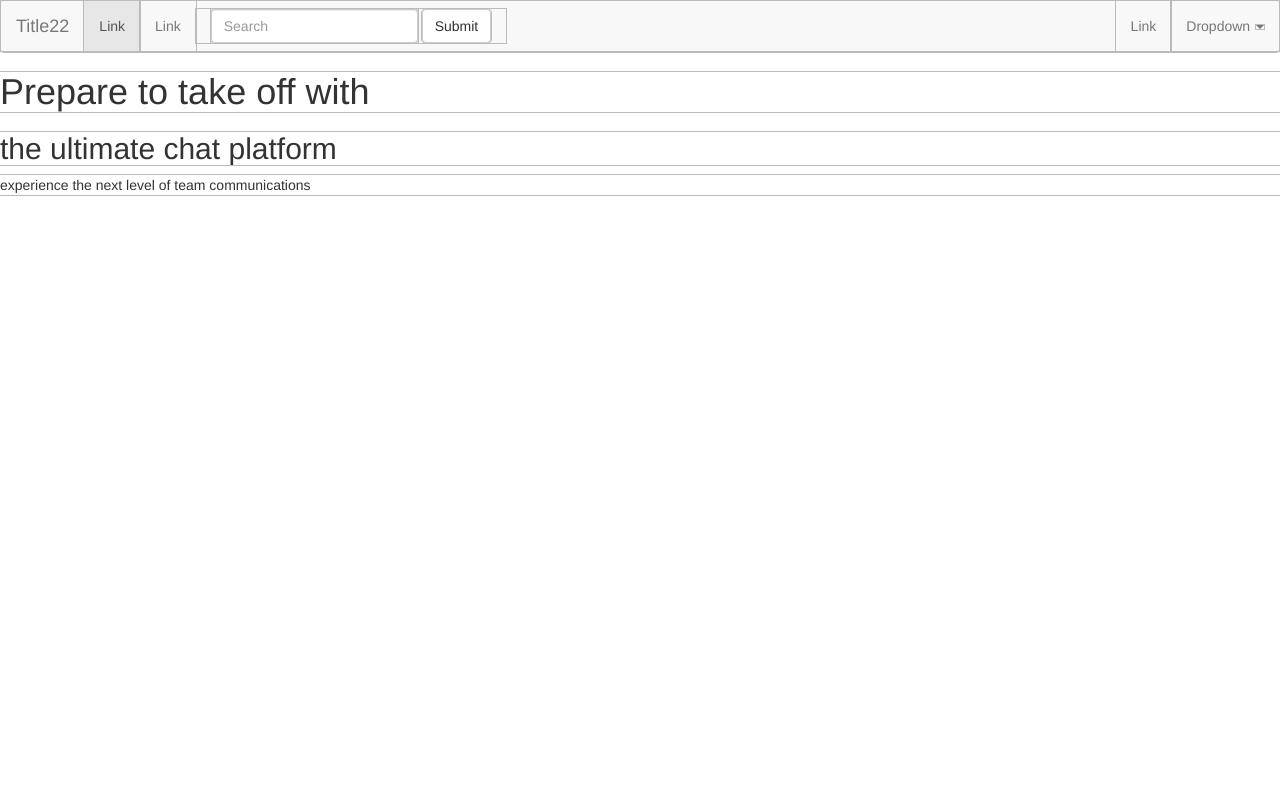
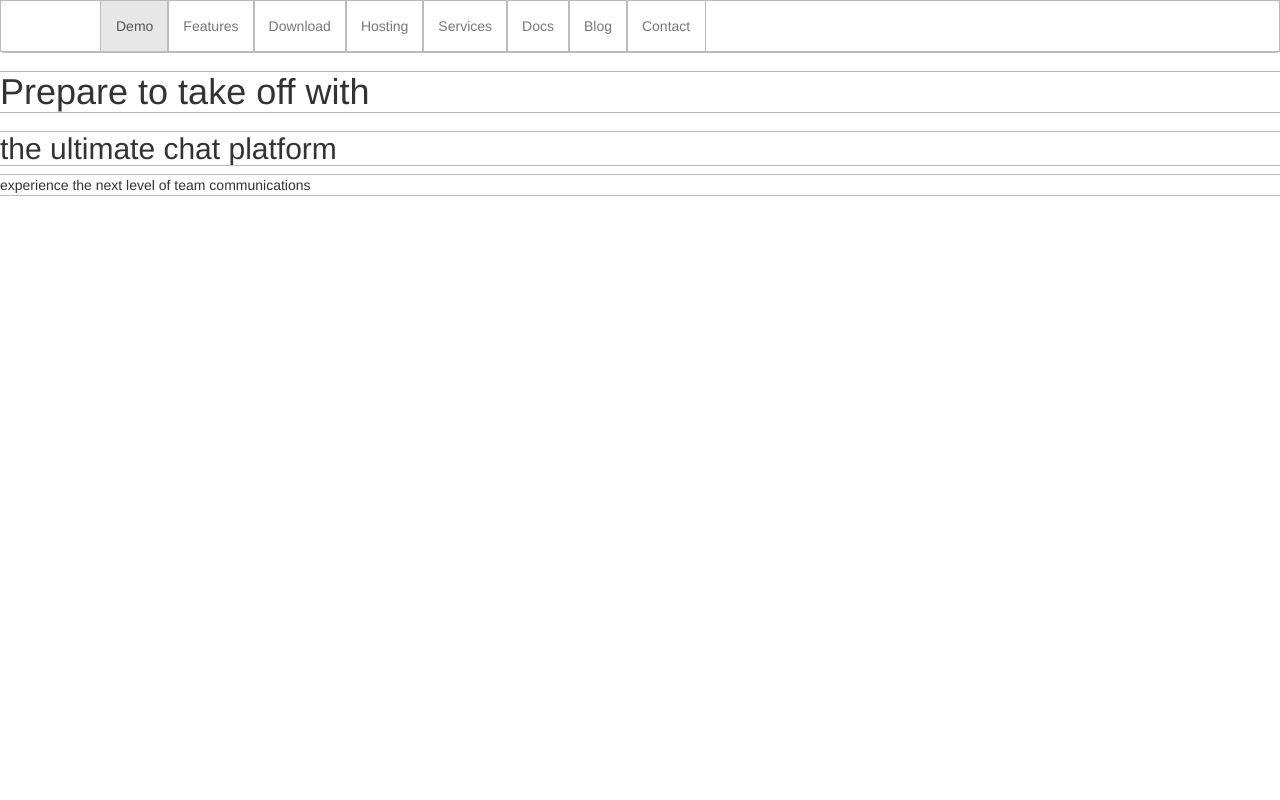
Before and after one commit to WooodHead/rocket.chat, a website: page index.html in a window 1280 px wide. Shown: the top 800 px of the page. Drawn offline with Linux system fonts and the light colour scheme.

Commit message:
section1

```diff
--- a/index.html
+++ b/index.html
@@ -22,33 +22,39 @@
                 <span class="icon-bar"></span>
                 <span class="icon-bar"></span>
             </button>
-                <a class="navbar-brand" href="#">Title22</a>
+                <a class="navbar-brand" href="#"></a>
             </div>
 
             <!-- Collect the nav links, forms, and other content for toggling -->
             <div class="collapse navbar-collapse navbar-ex1-collapse">
                 <ul class="nav navbar-nav">
-                    <li class="active"><a href="#">Link</a></li>
-                    <li><a href="#">Link</a></li>
-                </ul>
-                <form class="navbar-form navbar-left" role="search">
-                    <div class="form-group">
-                        <input type="text" class="form-control" placeholder="Search">
-                    </div>
-                    <button type="submit" class="btn btn-default">Submit</button>
-                </form>
-                <ul class="nav navbar-nav navbar-right">
-                    <li><a href="#">Link</a></li>
-                    <li class="dropdown">
-                        <a href="#" class="dropdown-toggle" data-toggle="dropdown">Dropdown <b class="caret"></b></a>
-                        <ul class="dropdown-menu">
-                            <li><a href="#">Action</a></li>
-                            <li><a href="#">Another action</a></li>
-                            <li><a href="#">Something else here</a></li>
-                            <li><a href="#">Separated link</a></li>
-                        </ul>
+                    <li class="active">
+                        <a href="#">Demo</a>
+                    </li>
+                    <li>
+                        <a href="#">Features</a>
+                    </li>
+                    <li>
+                        <a href="#">Download</a>
+                    </li>
+                    <li>
+                        <a href="#">Hosting</a>
+                    </li>
+                    <li>
+                        <a href="#">Services</a>
+                    </li>
+                    <li>
+                        <a href="#">Docs</a>
+                    </li>
+                    <li>
+                        <a href="#">Blog</a>
+                    </li>
+                    <li>
+                        <a href="#">Contact</a>
                     </li>
                 </ul>
+
+
             </div>
             <!-- /.navbar-collapse -->
         </nav>
@@ -62,7 +68,8 @@
     <div class="section2">
         <h2>The Ultimate Open Source Web Chat Platform</h2>
         <p>Rocket.Chat is an incredible product because we have an incredible developer community.</p>
-        <p> Over 200 contributors have made our platform a dynamic and innovative toolkit, from group messages and video calls to helpdesk killer features.</p>
+        <p> Over 200 contributors have made our platform a dynamic and innovative toolkit, from group messages and video calls
+            to helpdesk killer features.</p>
         <p> Our contributors are the reason we're the best cross-platform open source chat solution available today.</p>
 
     </div>
@@ -89,7 +96,8 @@
 
     <div class="section3">
         <h2>Simple but Powerful</h2>
-        <p>Packages are at the core of Rocket.Chat capabilities, offering an impressive array of features aimed at making your business succeed</p>
+        <p>Packages are at the core of Rocket.Chat capabilities, offering an impressive array of features aimed at making your
+            business succeed</p>
 
 
         <div class="row">
@@ -135,7 +143,9 @@
         <div>– Founder, Business Marketing Engine – </div>
 
         <p>
-            Rocket Chat is an excellent chat service that has really helped my team and I grow in our team communication. Not only is the technology exceptional, the Rocket Chat team's support has been wonderful. I highly recommend that you check them out!
+            Rocket Chat is an excellent chat service that has really helped my team and I grow in our team communication. Not only is
+            the technology exceptional, the Rocket Chat team's support has been wonderful. I highly recommend that you check
+            them out!
         </p>
     </div>
 
--- a/style.css
+++ b/style.css
@@ -21,6 +21,24 @@
     height: 100vh;
 }
 
+.section1 .navbar-brand{
+    background-size: 100% 100%;
+    width:100px;
+
+}
+
+.section1 .navbar{
+    background:transparent;
+}
+
+.section1
+.navbar-default .navbar-nav>li>a, .navbar-default .navbar-nav>.active>a:focus,
+{
+    color:#FFF;
+
+}
+
+
 .section6 {
     background: #31c685;
 }
```
Also changed, not shown: assets/img/logo.svg (added).
